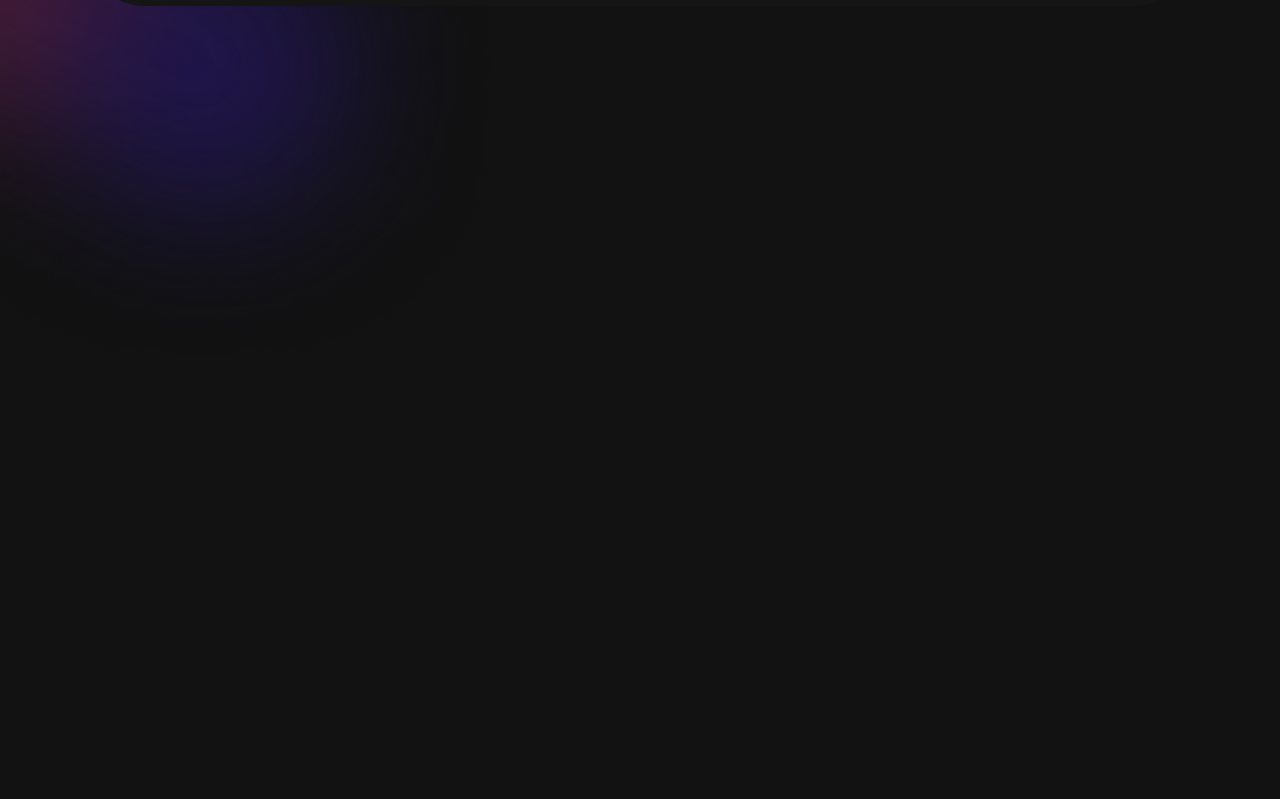
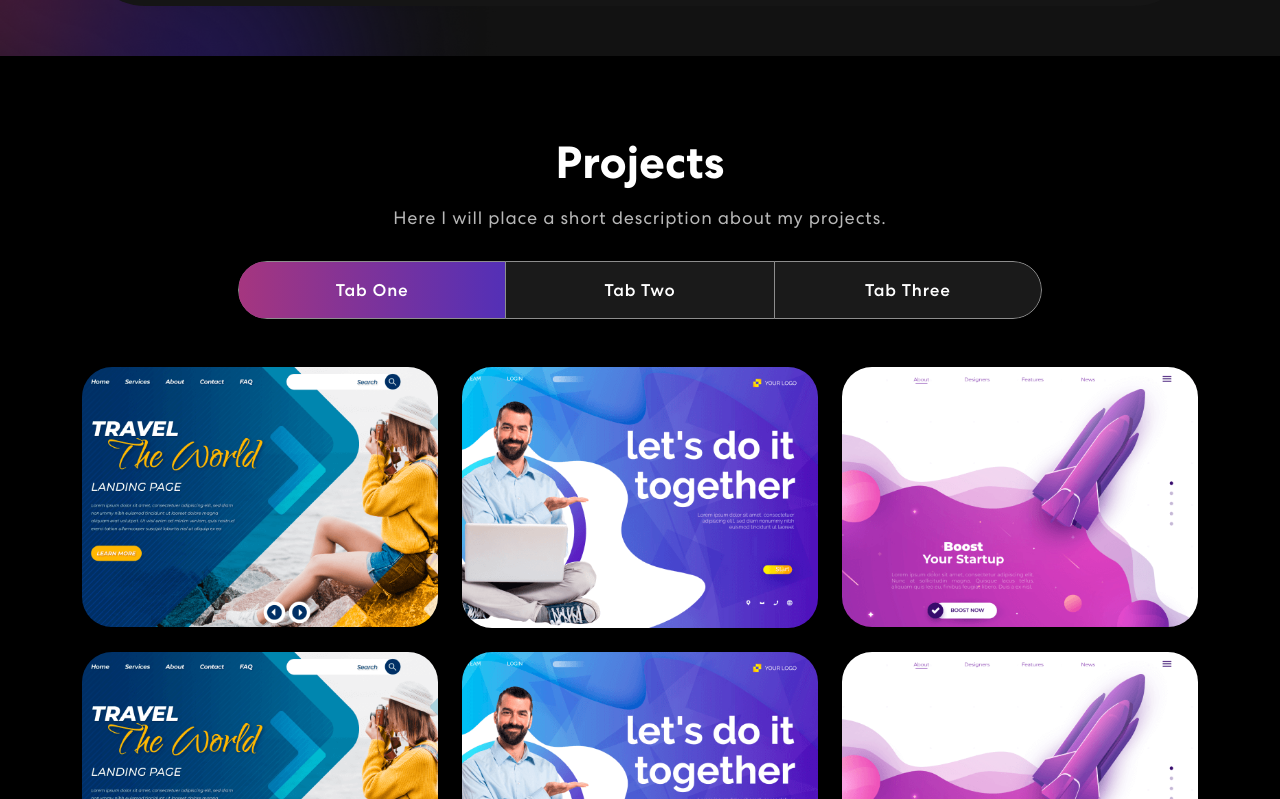
Before and after one commit to georgelungu/personal-portofolio, a React (Create React App) app: page / in a window 1280 px wide. Shown: the part 1241-2040 px from the top of the page. Before the commit the page ends 1617 px from the top, so only its background shows below. Built offline with nearby package versions, Linux system fonts and the light colour scheme.

Commit message:
created products and productcard files

```diff
--- a/src/App.js
+++ b/src/App.js
@@ -6,6 +6,7 @@ import 'bootstrap/dist/css/bootstrap.min.css'
 import { NavBar } from './components/NavBar';
 import { Banner } from './components/Banner';
 import { Skills } from './components/Skills';
+import { Projects } from './components/Projects';
 
 function App() {
   return (
@@ -13,6 +14,7 @@ function App() {
       <NavBar />
       <Banner />
       <Skills />
+      <Projects />
     </div>
   );
 }
--- /dev/null
+++ b/src/components/ProjectCard.js
@@ -0,0 +1,16 @@
+import { Col } from "react-bootstrap"
+
+export const ProjectCard = ({ title, description, imgUrl }) =>
+{
+    return(
+        <Col sm={6} md={4}>
+            <div className="proj-imgbx">
+                <img src={imgUrl} alt="project"/>
+                <div className="proj-txtx">
+                    <h4>{title}</h4>
+                    <span>{description}</span>
+                </div>
+            </div>
+        </Col>
+    )
+}
--- /dev/null
+++ b/src/components/Projects.js
@@ -0,0 +1,108 @@
+import { Col, Container, Nav, Row, Tab } from "react-bootstrap"
+
+import { ProjectCard } from "./ProjectCard"
+
+import colorSharp2 from "../assets/img/color-sharp2.png"
+import projImg1 from "../assets/img/project-img1.png"
+import projImg2 from "../assets/img/project-img2.png"
+import projImg3 from "../assets/img/project-img3.png"
+
+
+export const Projects = () => {
+    const projects = [
+        {
+            title: "E-commerce Shop Admin Platform",
+            description: "Shop Manager and Sales Tracker",
+            imgUrl: projImg1
+        },
+        {
+            title: "E-commerce Shop Client Platform",
+            description: "Online Store",
+            imgUrl: projImg2
+        },
+        {
+            title: "ROBOFRIENDS",
+            description: "Small database with search implementation.",
+            imgUrl: projImg3
+        },
+        {
+            title: "TIC-TAC-TOE",
+            description: "Play against a friend or try your chance against AI.",
+            imgUrl: projImg1
+        },
+        {
+            title: "Air BNB Clone",
+            description: "Front Page",
+            imgUrl: projImg2
+        },
+        {
+            title: "Contact Form",
+            description: "Contact Page",
+            imgUrl: projImg3
+        },
+        {
+            title: "MEME Generator",
+            description: "MEME Database and Customization",
+            imgUrl: projImg1
+        },
+        {
+            title: "Pokemon App",
+            description: "Fighting Game",
+            imgUrl: projImg2
+        },
+        {
+            title: "TO-DO List",
+            description: "Front-End and Back-End Implementation",
+            imgUrl: projImg3
+        },
+    ]
+
+    return(
+        <section className="project" id="project">
+            <Container>
+                <Row>
+                    <Col>
+                        <h2>Projects</h2>
+                        <p>Here I will place a short description about my projects.</p>
+                        <Tab.Container id="projects-tabs" defaultActiveKey="first">
+                            <Nav
+                                variant="pills"
+                                className="nav-pills mb-5 justify-content-center align-items-center"
+                                id="pills-tab"
+                            >
+                                <Nav.Item>
+                                    <Nav.Link eventKey="first">Tab One</Nav.Link>
+                                </Nav.Item>
+                                <Nav.Item>
+                                    <Nav.Link eventKey="second">Tab Two</Nav.Link>
+                                </Nav.Item>
+                                <Nav.Item>
+                                    <Nav.Link eventKey="third">Tab Three</Nav.Link>
+                                </Nav.Item>
+                            </Nav>
+                            <Tab.Content>
+                                <Tab.Pane eventKey="first">
+                                    <Row>
+                                        {
+                                            projects.map((project, index) => {
+                                                return (
+                                                    <ProjectCard
+                                                        key={index}
+                                                        {...project}
+                                                    />
+                                                )
+                                            })
+                                        }
+                                    </Row>
+                                </Tab.Pane>
+                                <Tab.Pane eventKey="second">Some text</Tab.Pane>
+                                <Tab.Pane eventKey="third">Another text</Tab.Pane>
+                            </Tab.Content>
+                        </Tab.Container>
+                    </Col>
+                </Row>
+            </Container>
+            <img className="background-image-right" src={colorSharp2}/>
+        </section>
+    )
+}
```
Also changed, not shown: src/components/Contact.js (added, +26 -0 lines).
